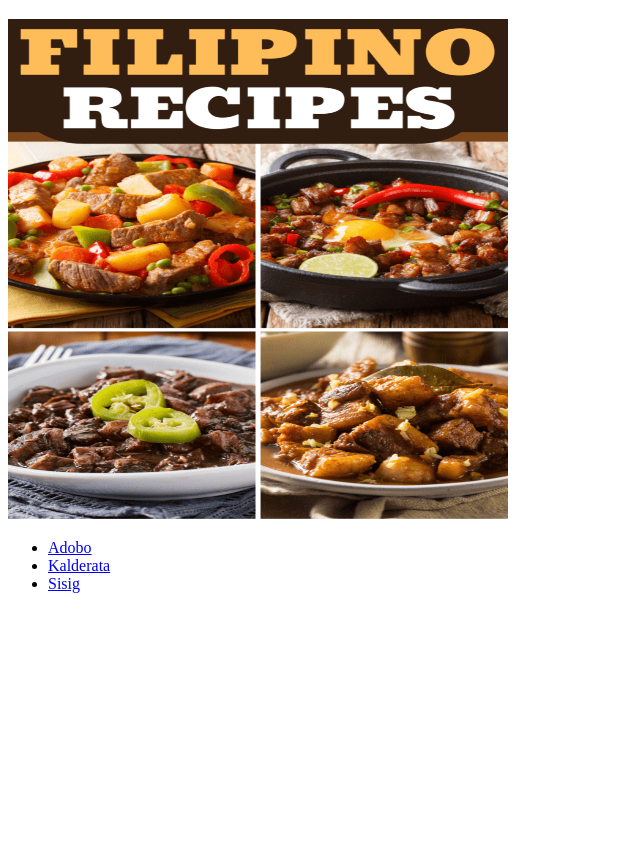
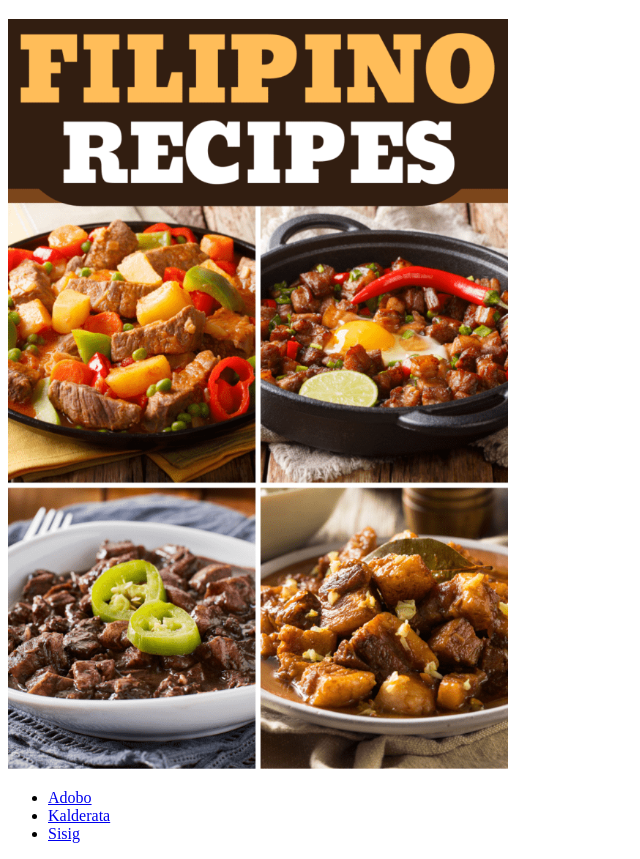
Before and after one commit to adrian92612/odin-recipes, a plain HTML site: page index.html in a window 1280 px wide. Shown: the part 61-920 px from the top of the page, without its empty margins (0-640 px from the left). Before the commit the page ends 800 px from the top, so only its background shows below. Drawn offline with Linux system fonts and the light colour scheme.

Commit message:
All img heights changed to auto

```diff
--- a/index.html
+++ b/index.html
@@ -11,7 +11,7 @@
 <body>
     <h1>Filipino Recipes</h1>
     <img src="recipes/recipe-images/Filipino-Recipes-2-683x1024.png" alt="Assorted pinoy foods" width="500 px"
-        height="500 px">
+        height="auto">
     <ul>
         <li> <a href="recipes/adobo.html">Adobo</a></li>
         <li> <a href="recipes/kaldereta.html">Kalderata</a></li>
```
Also changed, not shown: recipes/sisig.html (+1 -1 lines).
